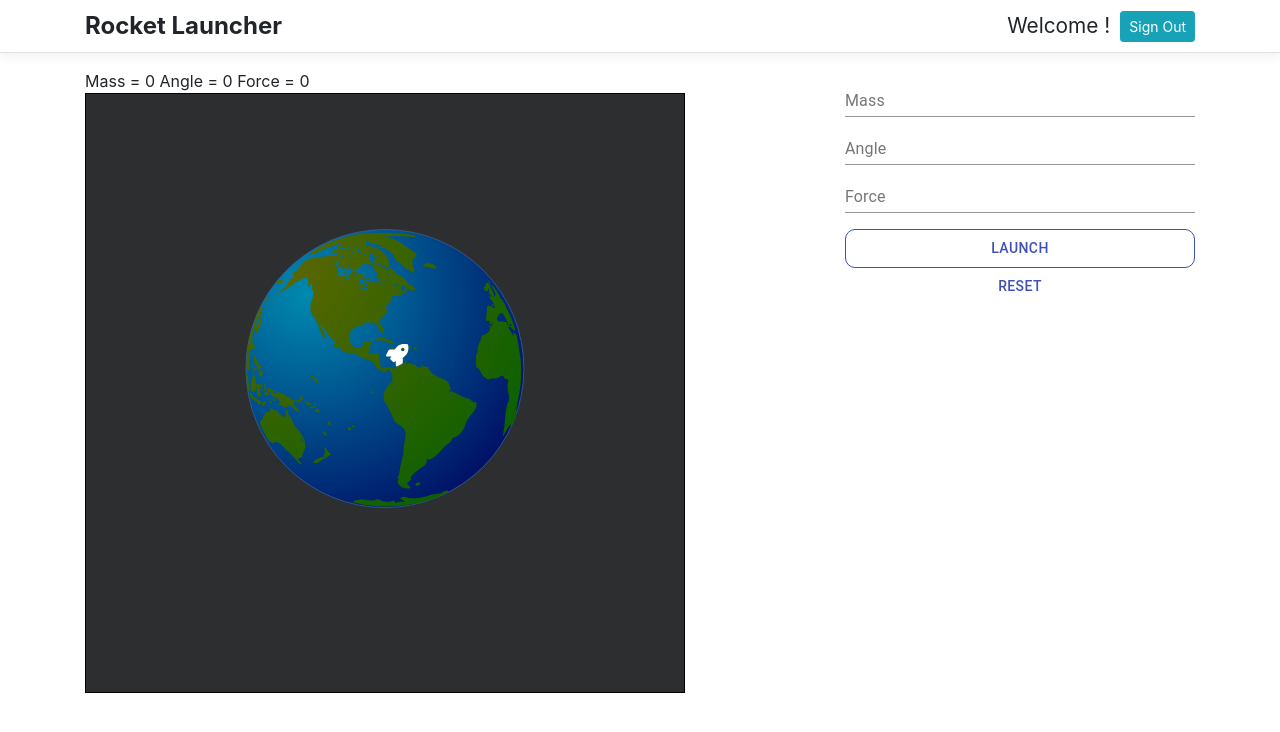
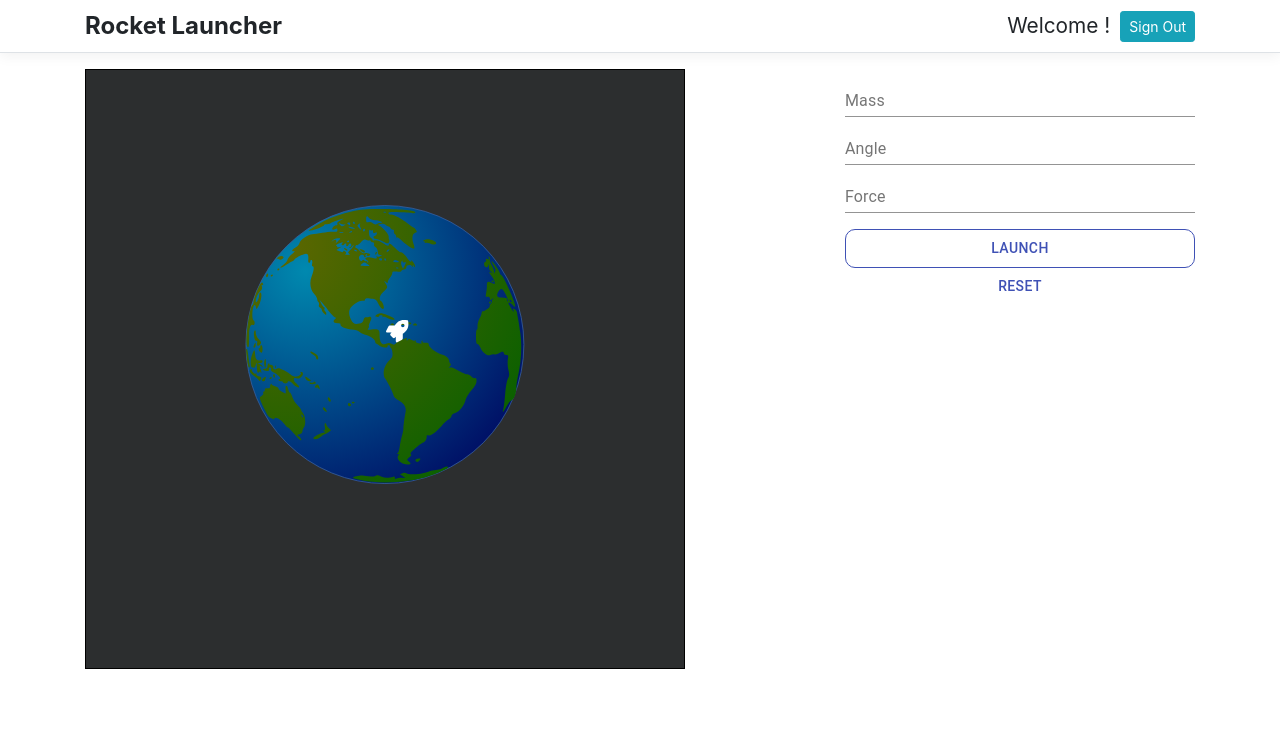
Before and after one commit to brian-byassee/rocket-launcher, a React (Create React App) app in the folder ClientApp/: page / in a window 1280 px wide. Shown: the top 732 px of the page. Built offline with nearby package versions, Linux system fonts and the light colour scheme.

Commit message:
slow down the rocket

```diff
--- a/ClientApp/src/components/LaunchAnimation/Rocket.js
+++ b/ClientApp/src/components/LaunchAnimation/Rocket.js
@@ -32,6 +32,7 @@ const Rocket = ({ width, height, launchSuccessFail, launchStatus }) => {
   });
 
   const failureProps = useSpring({
+    config: { duration: 1000 },
     to: async (next, cancel) => {
       await next({
         position: "absolute",
--- a/ClientApp/src/pages/RocketLaunchContent.js
+++ b/ClientApp/src/pages/RocketLaunchContent.js
@@ -33,12 +33,11 @@ const RocketLaunchContent = ({ user, setUser, isLoggedIn, setIsLoggedIn }) => {
       {isLoggedIn && (
         <div className="row">
           <div className="col-xs-9 col-md-8">
-            Mass = {mass} Angle = {angle} Force = {force}
             <LaunchAnimation launchSuccessFail={launchSuccessFail} launchStatus={launchStatus} />
           </div>
           <div className="col-xs-3 col-md-4">
             <LaunchDataEntry onLaunch={onLaunch} onReset={onReset} />
-          </div>{' '}
+          </div>
         </div>
       )}
     </div>
```
